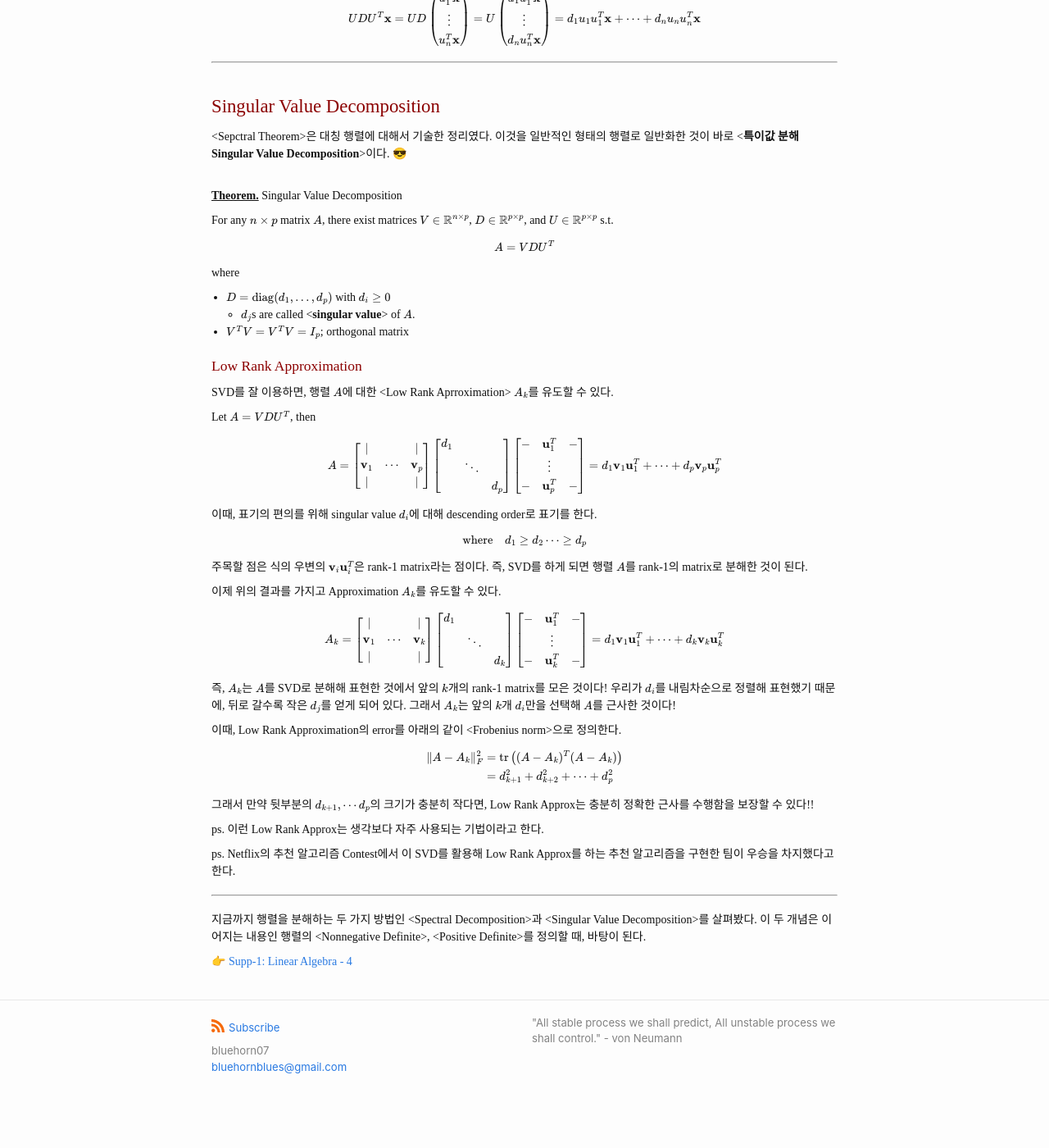
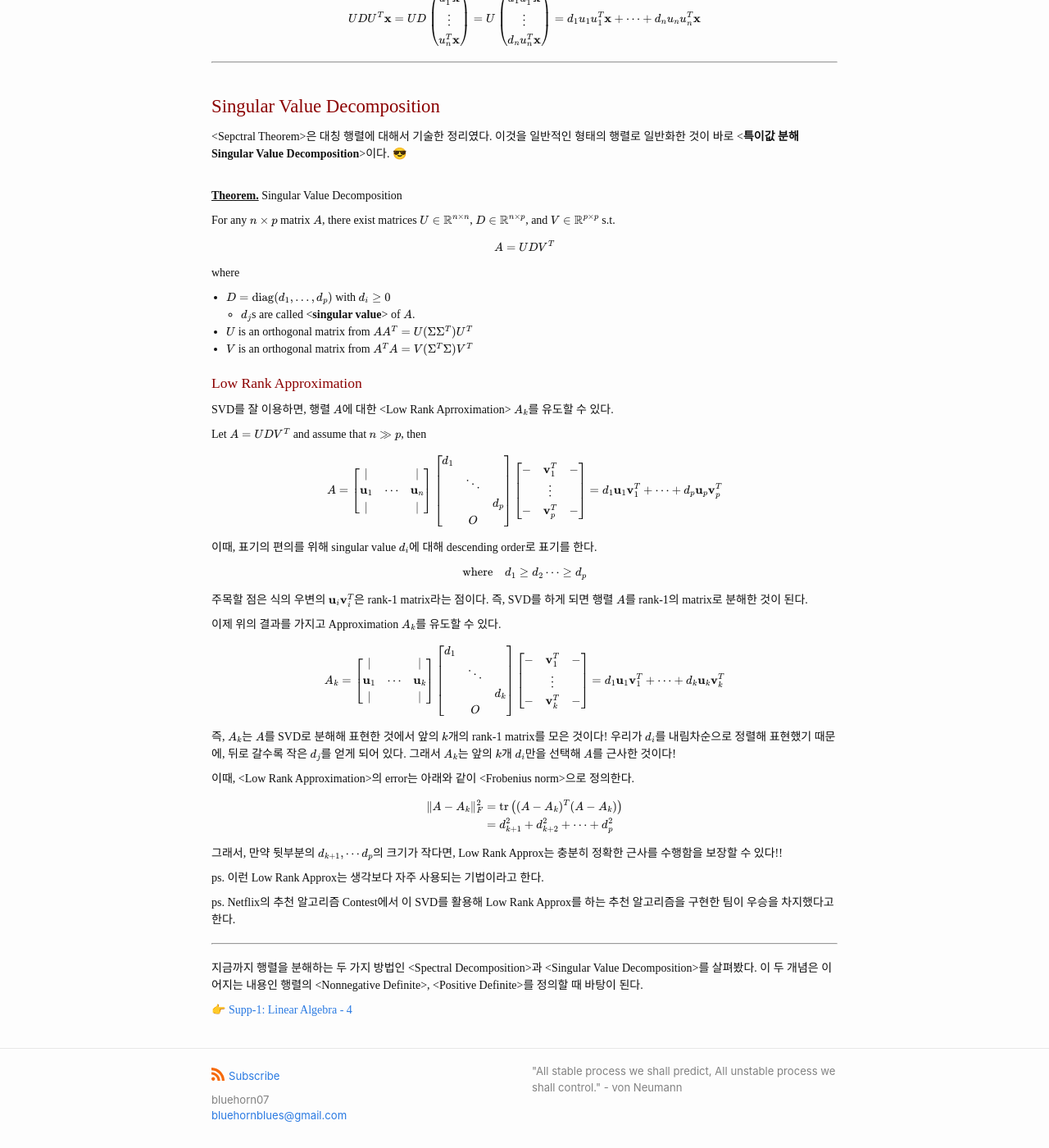
Before and after one commit to BlueHorn07/computer_science, a Jekyll site: the page built from _posts/statistical-data-mining/supplementary/2021-03-14-supp-1-linear-algebra-3.md, in a window 1280 px wide and 1400 px high, scrolled down 2500 px. Shown: the whole window at 82% size. Built offline with Jekyll 4.4.1, drawn with Linux system fonts in a browser that asks for light colours; nearby versions of some CDN libraries; some web fonts are replaced; before the commit the page ends 3848 px from its top, so only the background shows below that.

Commit message:
fix content mistake

```diff
--- a/_posts/statistical-data-mining/supplementary/2021-03-14-supp-1-linear-algebra-3.md
+++ b/_posts/statistical-data-mining/supplementary/2021-03-14-supp-1-linear-algebra-3.md
@@ -10,8 +10,8 @@ tags: ["Statistical Data Mining"]
 
 <br><span class="statement-title">TOC.</span><br>
 
-- Spectral Decomposition; Eigen Decomposition
-- Singular Value Decomposition
+- [Spectral Decomposition; Eigen Decomposition](#spectral-decomposition)
+- [Singular Value Decomposition](#singular-value-decomposition)
   - Low Rank Approximation
 
 <hr/>
@@ -120,41 +120,43 @@ $$
 
 <br><span class="statement-title">Theorem.</span> Singular Value Decomposition<br>
 
-For any $n \times p$ matrix $A$, there exist matrices $V \in \mathbb{R}^{n\times p}$, $D \in \mathbb{R}^{p\times p}$, and $U \in \mathbb{R}^{p\times p}$ s.t.
+For any $n \times p$ matrix $A$, there exist matrices $U \in \mathbb{R}^{n\times n}$, $D \in \mathbb{R}^{n\times p}$, and $V \in \mathbb{R}^{p\times p}$ s.t.
 
 $$
-A = VDU^T
+A = UDV^T
 $$
 
 where
 
 - $D = \text{diag}(d_1, \dots, d_p)$ with $d_i \ge 0$
   - $d_j$s are called \<**singular value**\> of $A$.
-- $V^T V = V^T V = I_p$; orthogonal matrix
+- $U$ is an orthogonal matrix from $AA^T = U(\Sigma\Sigma^T)U^T$
+- $V$ is an orthogonal matrix from $A^T A = V(\Sigma^T \Sigma)V^T$
 
 #### Low Rank Approximation
 
 SVD를 잘 이용하면, 행렬 $A$에 대한 \<Low Rank Aprroximation\> $A_k$를 유도할 수 있다.
 
-Let $A = VDU^T$, then
+Let $A = UDV^T$ and assume that $n \gg p$, then
 
 $$
 A = \begin{bmatrix}
   \vert & & \vert \\
-  \mathbf{v}_1 & \cdots & \mathbf{v}_p \\
+  \mathbf{u}_1 & \cdots & \mathbf{u}_n \\
   \vert & & \vert \\
 \end{bmatrix}
 \begin{bmatrix}
   d_1 & & \\
-      & \ddots & \\
-      &  & d_p
+      & \ddots \\
+      & & d_p \\
+      & O &
 \end{bmatrix}
 \begin{bmatrix}
- - & \mathbf{u}_1^T & - \\
+ - & \mathbf{v}_1^T & - \\
  & \vdots & \\
- - & \mathbf{u}_p^T & - \\
+ - & \mathbf{v}_p^T & - \\
 \end{bmatrix}
-= d_1 \mathbf{v}_1 \mathbf{u}_1^T + \cdots + d_p \mathbf{v}_p \mathbf{u}_p^T
+= d_1 \mathbf{u}_1 \mathbf{v}_1^T + \cdots + d_p \mathbf{u}_p \mathbf{v}_p^T
 $$
 
 이때, 표기의 편의를 위해 singular value $d_i$에 대해 descending order로 표기를 한다.
@@ -163,32 +165,33 @@ $$
 \text{where} \quad d_1 \ge d_2 \cdots \ge d_p
 $$
 
-주목할 점은 식의 우변의 $\mathbf{v}_i \mathbf{u}_i^T$은 rank-1 matrix라는 점이다. 즉, SVD를 하게 되면 행렬 $A$를 rank-1의 matrix로 분해한 것이 된다.
+주목할 점은 식의 우변의 $\mathbf{u}_i \mathbf{v}_i^T$은 rank-1 matrix라는 점이다. 즉, SVD를 하게 되면 행렬 $A$를 rank-1의 matrix로 분해한 것이 된다.
 
 이제 위의 결과를 가지고 Approximation $A_k$를 유도할 수 있다.
 
 $$
 A_k = \begin{bmatrix}
   \vert & & \vert \\
-  \mathbf{v}_1 & \cdots & \mathbf{v}_k \\
+  \mathbf{u}_1 & \cdots & \mathbf{u}_k \\
   \vert & & \vert \\
 \end{bmatrix}
 \begin{bmatrix}
   d_1 & & \\
       & \ddots & \\
-      &  & d_k
+      &  & d_k \\
+      & O &
 \end{bmatrix}
 \begin{bmatrix}
- - & \mathbf{u}_1^T & - \\
+ - & \mathbf{v}_1^T & - \\
  & \vdots & \\
- - & \mathbf{u}_k^T & - \\
+ - & \mathbf{v}_k^T & - \\
 \end{bmatrix}
-= d_1 \mathbf{v}_1 \mathbf{u}_1^T + \cdots + d_k \mathbf{v}_k \mathbf{u}_k^T
+= d_1 \mathbf{u}_1 \mathbf{v}_1^T + \cdots + d_k \mathbf{u}_k \mathbf{v}_k^T
 $$
 
 즉, $A_k$는 $A$를 SVD로 분해해 표현한 것에서 앞의 $k$개의 rank-1 matrix를 모은 것이다! 우리가 $d_i$를 내림차순으로 정렬해 표현했기 때문에, 뒤로 갈수록 작은 $d_j$를 얻게 되어 있다. 그래서 $A_k$는 앞의 $k$개 $d_i$만을 선택해 $A$를 근사한 것이다!
 
-이때, Low Rank Approximation의 error를 아래의 같이 \<Frobenius norm\>으로 정의한다.
+이때, \<Low Rank Approximation\>의 error는 아래와 같이 \<Frobenius norm\>으로 정의한다.
 
 $$
 \begin{aligned}
@@ -197,7 +200,7 @@ $$
 \end{aligned}
 $$
 
-그래서 만약 뒷부분의 $d_{k+1}, \cdots d_p$의 크기가 충분히 작다면, Low Rank Approx는 충분히 정확한 근사를 수행함을 보장할 수 있다!!
+그래서, 만약 뒷부분의 $d_{k+1}, \cdots d_p$의 크기가 작다면, Low Rank Approx는 충분히 정확한 근사를 수행함을 보장할 수 있다!!
 
 ps. 이런 Low Rank Approx는 생각보다 자주 사용되는 기법이라고 한다.
 
@@ -205,6 +208,6 @@ ps. Netflix의 추천 알고리즘 Contest에서 이 SVD를 활용해 Low Rank A
 
 <hr/>
 
-지금까지 행렬을 분해하는 두 가지 방법인 \<Spectral Decomposition\>과 \<Singular Value Decomposition\>를 살펴봤다. 이 두 개념은 이어지는 내용인 행렬의 \<Nonnegative Definite\>, \<Positive Definite\>를 정의할 때, 바탕이 된다.
+지금까지 행렬을 분해하는 두 가지 방법인 \<Spectral Decomposition\>과 \<Singular Value Decomposition\>를 살펴봤다. 이 두 개념은 이어지는 내용인 행렬의 \<Nonnegative Definite\>, \<Positive Definite\>를 정의할 때 바탕이 된다.
 
 👉 [Supp-1: Linear Algebra - 4]({{"/2021/03/27/supp-1-linear-algebra-4.html" | relative_url}})
```
